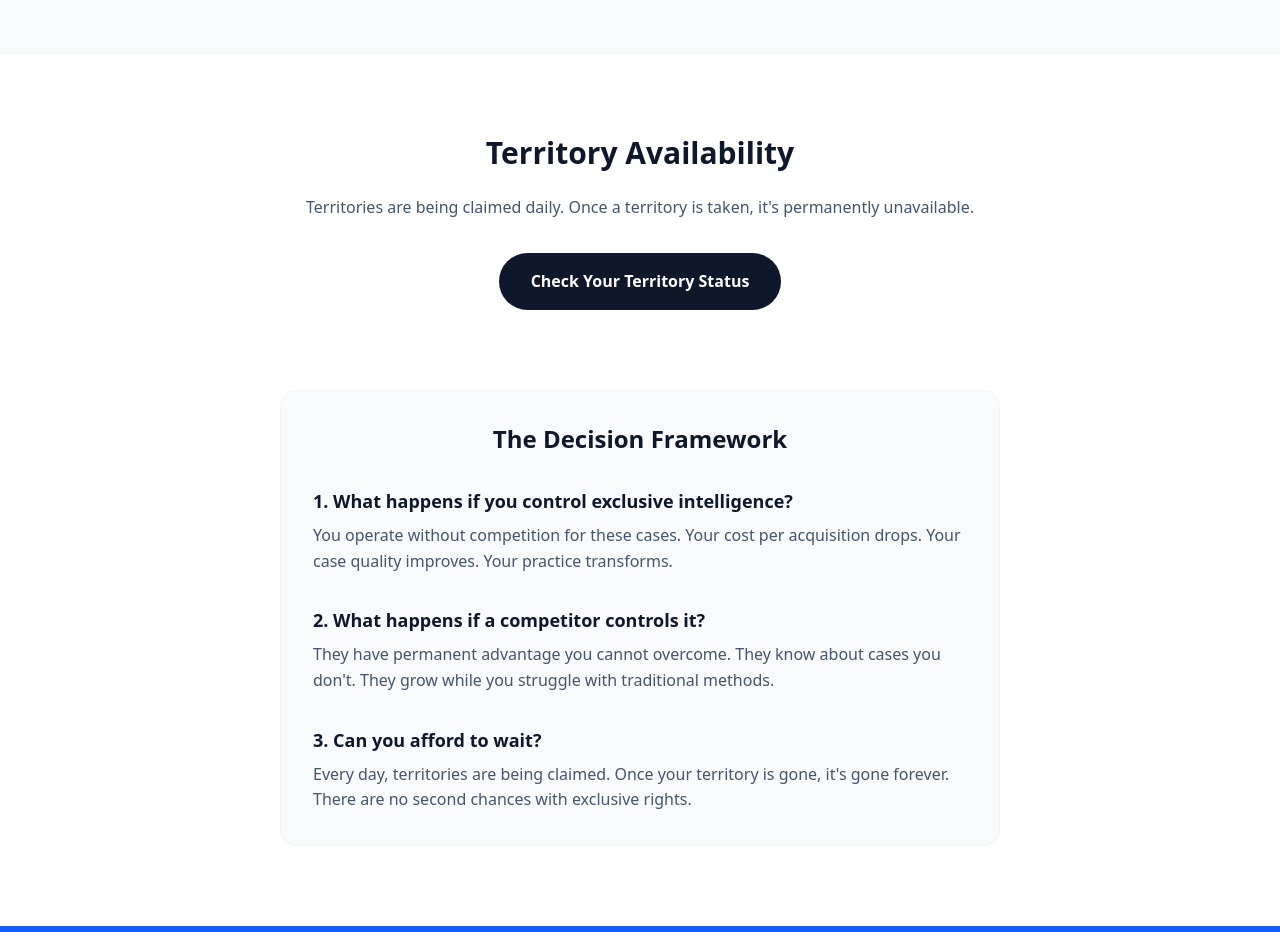
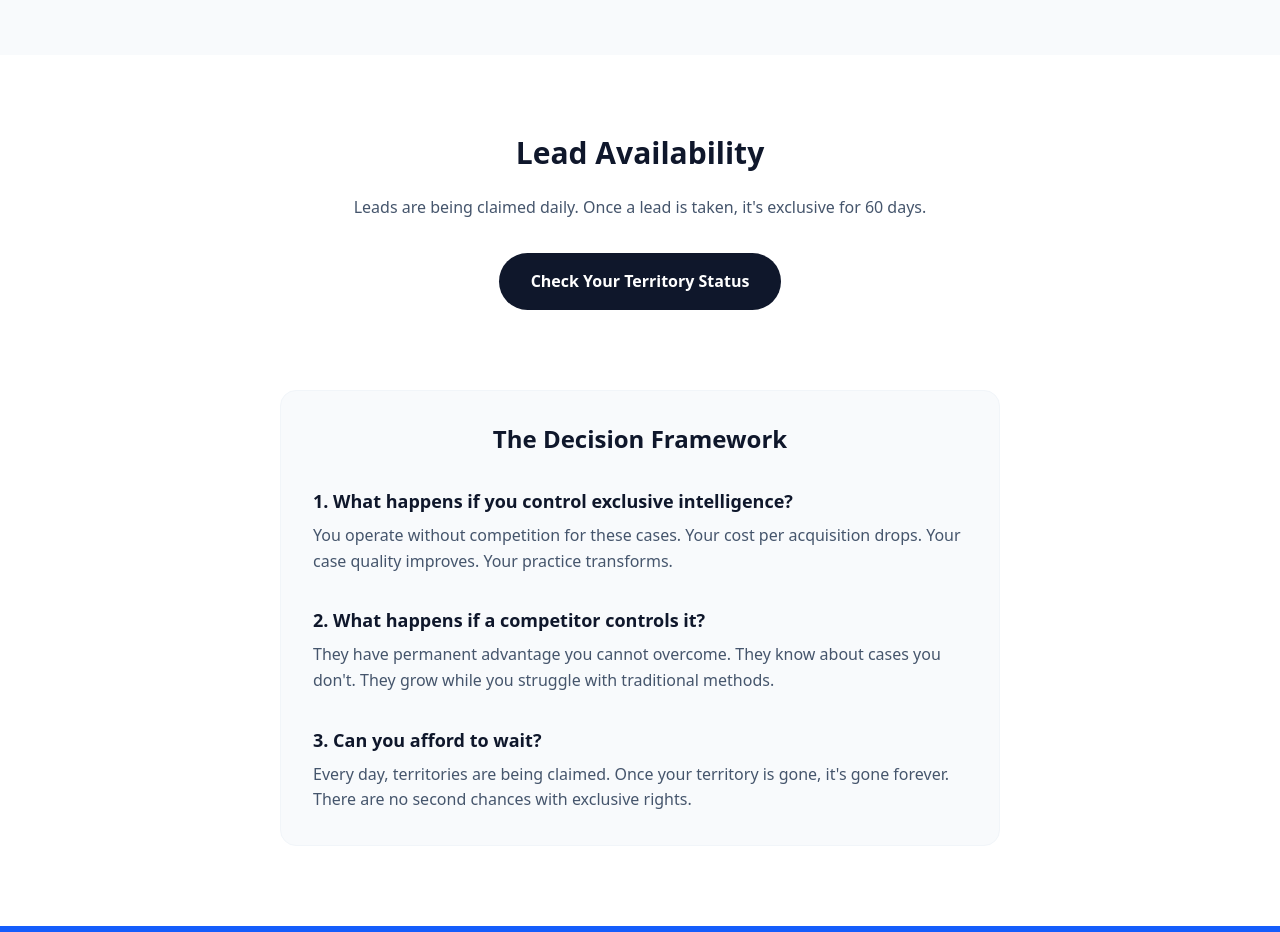
Before and after one commit to PredictionMarketing/cause72mini, a React (Vite) app: page /personal-injury/motor-vehicle-accident-data-reporting in a window 1280 px wide. Shown: the part 3640-4572 px from the top of the page. Built offline with nearby package versions, Linux system fonts and the light colour scheme.

Commit message:
Update Lead Availability section heading and language

```diff
--- a/src/pages/MotorVehicleAccidentDataReporting.jsx
+++ b/src/pages/MotorVehicleAccidentDataReporting.jsx
@@ -218,11 +218,11 @@ const MotorVehicleAccidentDataReporting = () => {
                     </div>
                 </section>
 
-                {/* Territory Availability + Decision Framework */}
+                {/* Lead Availability + Decision Framework */}
                 <section className="py-20 bg-white">
                     <div className="container mx-auto px-6 max-w-3xl text-center">
-                        <h2 className="text-3xl font-bold mb-6">Territory Availability</h2>
-                        <p className="text-slate-600 mb-8">Territories are being claimed daily. Once a territory is taken, it's permanently unavailable.</p>
+                        <h2 className="text-3xl font-bold mb-6">Lead Availability</h2>
+                        <p className="text-slate-600 mb-8">Leads are being claimed daily. Once a lead is taken, it's exclusive for 60 days.</p>
 
                         <button
                             onClick={() => handleCtaClick('check_territory_status')}
```
